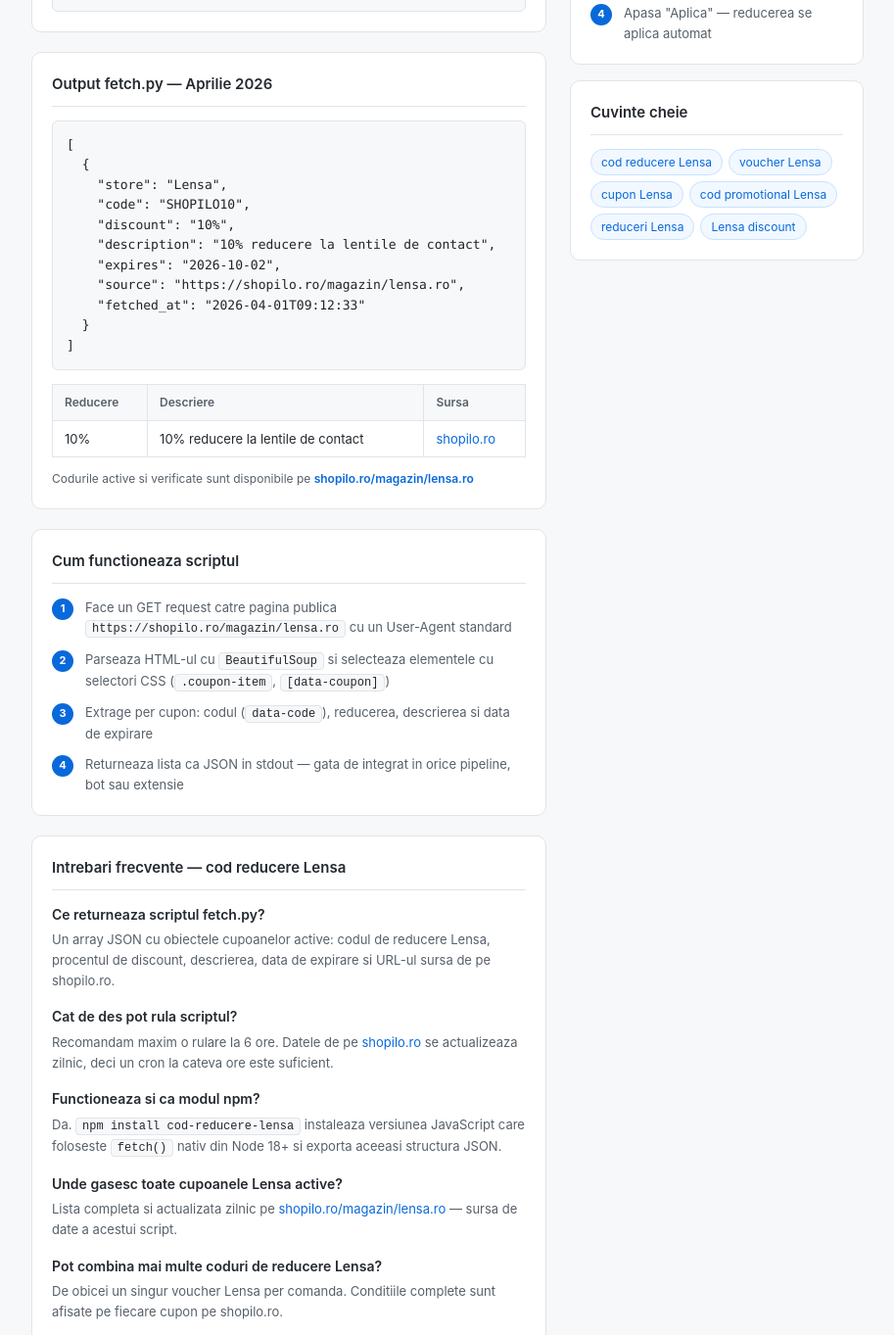
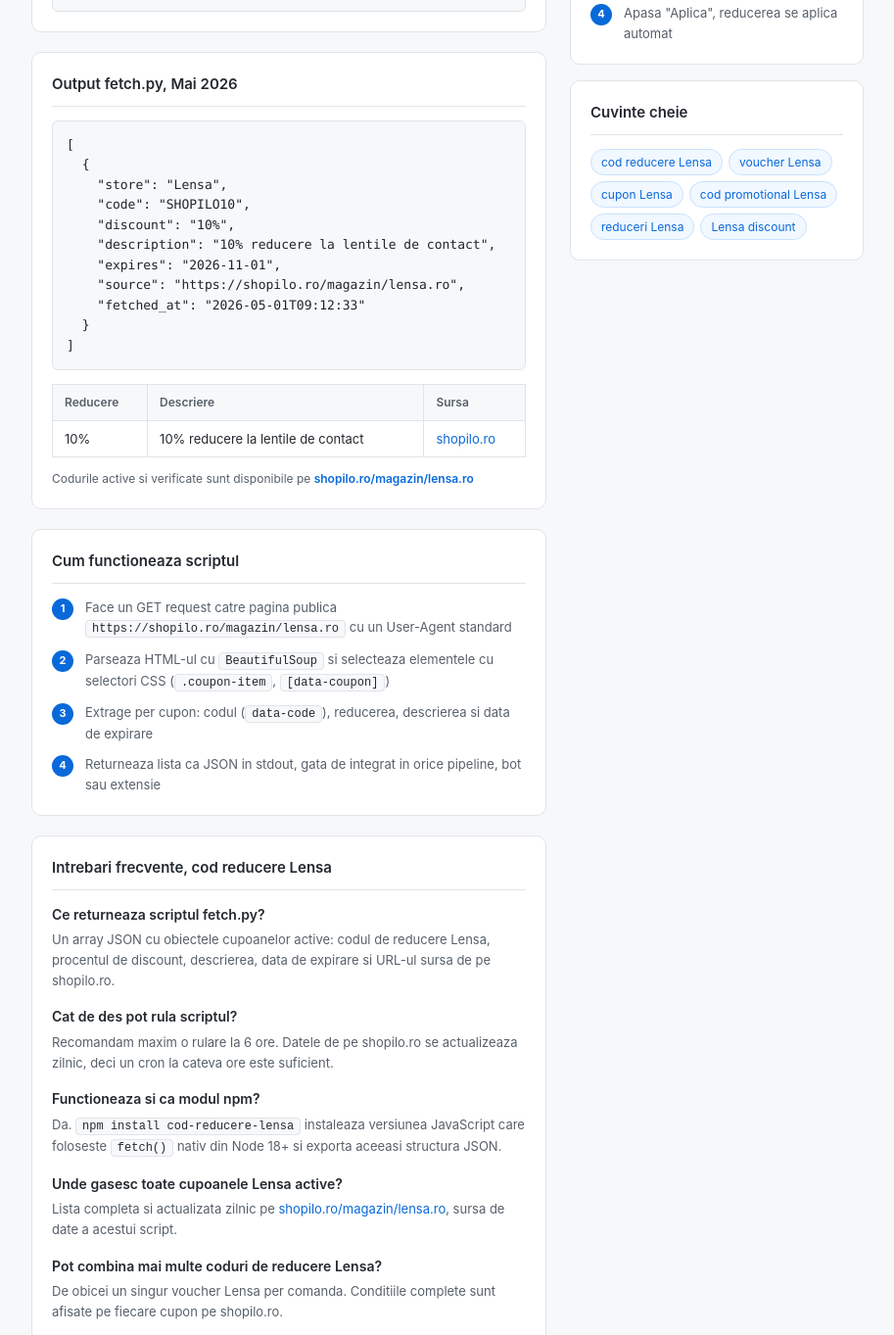
Before and after one commit to shopilo-ro/cod-reducere-lensa, a website: page index.html in a window 1280 px wide. Shown: the part 832-2195 px from the top of the page at 98% size, without its empty margins (202-1115 px from the left). Drawn offline with Linux system fonts and the light colour scheme.

Commit message:
Update Mai 2026

```diff
--- a/index.html
+++ b/index.html
@@ -3,11 +3,11 @@
 <head>
   <meta charset="UTF-8">
   <meta name="viewport" content="width=device-width, initial-scale=1.0">
-  <title>Cod reducere Lensa — Aprilie 2026 | shopilo.ro</title>
+  <title>Cod reducere Lensa, Mai 2026 | shopilo.ro</title>
   <meta name="description" content="Script Python open-source pentru fetch automat de coduri de reducere Lensa. Returneaza cupoane Lensa active in format JSON de pe shopilo.ro.">
   <meta name="robots" content="index, follow">
   <meta property="og:type" content="website">
-  <meta property="og:title" content="Cod reducere Lensa — Aprilie 2026 | shopilo.ro">
+  <meta property="og:title" content="Cod reducere Lensa, Mai 2026 | shopilo.ro">
   <meta property="og:description" content="Script Python open-source pentru fetch automat de coduri de reducere Lensa de pe shopilo.ro.">
   <meta property="og:url" content="https://shopilo-ro.github.io/cod-reducere-lensa/">
   <script type="application/ld+json">{
@@ -57,7 +57,7 @@
   ]
 }</script>
   <script type="application/ld+json">{"@context": "https://schema.org", "@type": "BreadcrumbList", "itemListElement": [{"@type": "ListItem", "position": 1, "name": "Shopilo Dev", "item": "https://shopilo-ro.github.io"}, {"@type": "ListItem", "position": 2, "name": "Cod reducere Lensa", "item": "https://shopilo-ro.github.io/cod-reducere-lensa/"}]}</script>
-  <script type="application/ld+json">{"@context": "https://schema.org", "@type": "WebPage", "name": "Cod reducere Lensa | shopilo.ro", "description": "Cele mai bune coduri de reducere Lensa. Cupoane Lensa active, voucher Lensa si oferte exclusive pe shopilo.ro.", "url": "https://shopilo-ro.github.io/cod-reducere-lensa/", "dateModified": "2026-04-01", "isPartOf": {"@type": "WebSite", "name": "Shopilo Dev", "url": "https://shopilo-ro.github.io"}, "about": {"@type": "Thing", "name": "Lensa"}}</script>
+  <script type="application/ld+json">{"@context": "https://schema.org", "@type": "WebPage", "name": "Cod reducere Lensa | shopilo.ro", "description": "Cele mai bune coduri de reducere Lensa. Cupoane Lensa active, voucher Lensa si oferte exclusive pe shopilo.ro.", "url": "https://shopilo-ro.github.io/cod-reducere-lensa/", "dateModified": "2026-05-01", "isPartOf": {"@type": "WebSite", "name": "Shopilo Dev", "url": "https://shopilo-ro.github.io"}, "about": {"@type": "Thing", "name": "Lensa"}}</script>
   <style>
     *{margin:0;padding:0;box-sizing:border-box}
     body{font-family:-apple-system,BlinkMacSystemFont,'Segoe UI',sans-serif;background:#f6f8fa;color:#212529;line-height:1.6}
@@ -174,16 +174,16 @@
     </div>
 
     <div class="card">
-      <h2>Output fetch.py — Aprilie 2026</h2>
+      <h2>Output fetch.py, Mai 2026</h2>
       <pre><code>[
   {
     "store": "Lensa",
     "code": "SHOPILO10",
     "discount": "10%",
     "description": "10% reducere la lentile de contact",
-    "expires": "2026-10-02",
+    "expires": "2026-11-01",
     "source": "https://shopilo.ro/magazin/lensa.ro",
-    "fetched_at": "2026-04-01T09:12:33"
+    "fetched_at": "2026-05-01T09:12:33"
   }
 ]</code></pre>
       <table style="margin-top:14px">
@@ -212,19 +212,19 @@
         <div class="step"><span class="step-num">1</span><span>Face un GET request catre pagina publica <span class="inline-code">https://shopilo.ro/magazin/lensa.ro</span> cu un User-Agent standard</span></div>
         <div class="step"><span class="step-num">2</span><span>Parseaza HTML-ul cu <span class="inline-code">BeautifulSoup</span> si selecteaza elementele cu selectori CSS (<span class="inline-code">.coupon-item</span>, <span class="inline-code">[data-coupon]</span>)</span></div>
         <div class="step"><span class="step-num">3</span><span>Extrage per cupon: codul (<span class="inline-code">data-code</span>), reducerea, descrierea si data de expirare</span></div>
-        <div class="step"><span class="step-num">4</span><span>Returneaza lista ca JSON in stdout — gata de integrat in orice pipeline, bot sau extensie</span></div>
+        <div class="step"><span class="step-num">4</span><span>Returneaza lista ca JSON in stdout, gata de integrat in orice pipeline, bot sau extensie</span></div>
       </div>
     </div>
 
     <div class="card">
-      <h2>Intrebari frecvente — cod reducere Lensa</h2>
+      <h2>Intrebari frecvente, cod reducere Lensa</h2>
       <div class="faq-item">
         <h3>Ce returneaza scriptul fetch.py?</h3>
         <p>Un array JSON cu obiectele cupoanelor active: codul de reducere Lensa, procentul de discount, descrierea, data de expirare si URL-ul sursa de pe shopilo.ro.</p>
       </div>
       <div class="faq-item">
         <h3>Cat de des pot rula scriptul?</h3>
-        <p>Recomandam maxim o rulare la 6 ore. Datele de pe <a href="https://shopilo.ro/magazin/lensa.ro">shopilo.ro</a> se actualizeaza zilnic, deci un cron la cateva ore este suficient.</p>
+        <p>Recomandam maxim o rulare la 6 ore. Datele de pe shopilo.ro se actualizeaza zilnic, deci un cron la cateva ore este suficient.</p>
       </div>
       <div class="faq-item">
         <h3>Functioneaza si ca modul npm?</h3>
@@ -232,7 +232,7 @@
       </div>
       <div class="faq-item">
         <h3>Unde gasesc toate cupoanele Lensa active?</h3>
-        <p>Lista completa si actualizata zilnic pe <a href="https://shopilo.ro/magazin/lensa.ro">shopilo.ro/magazin/lensa.ro</a> — sursa de date a acestui script.</p>
+        <p>Lista completa si actualizata zilnic pe <a href="https://shopilo.ro/magazin/lensa.ro">shopilo.ro/magazin/lensa.ro</a>, sursa de date a acestui script.</p>
       </div>
       <div class="faq-item">
         <h3>Pot combina mai multe coduri de reducere Lensa?</h3>
@@ -255,7 +255,7 @@
         <div class="step"><span class="step-num">1</span><span>Copiaza codul din output-ul scriptului</span></div>
         <div class="step"><span class="step-num">2</span><span>Adauga produsele dorite in cosul Lensa</span></div>
         <div class="step"><span class="step-num">3</span><span>La checkout, introdu codul in campul "Voucher" sau "Cod promotional"</span></div>
-        <div class="step"><span class="step-num">4</span><span>Apasa "Aplica" — reducerea se aplica automat</span></div>
+        <div class="step"><span class="step-num">4</span><span>Apasa "Aplica", reducerea se aplica automat</span></div>
       </div>
     </div>
 
@@ -276,7 +276,7 @@
 </div>
 
 <footer>
-  Script open-source. Date de pe <a href="https://shopilo.ro/magazin/lensa.ro">shopilo.ro</a> &mdash;
+  Script open-source. Date de pe <a href="https://shopilo.ro/magazin/lensa.ro">shopilo.ro</a> |
   <a href="https://shopilo-ro.github.io">Toate magazinele</a>
 </footer>
 
```
